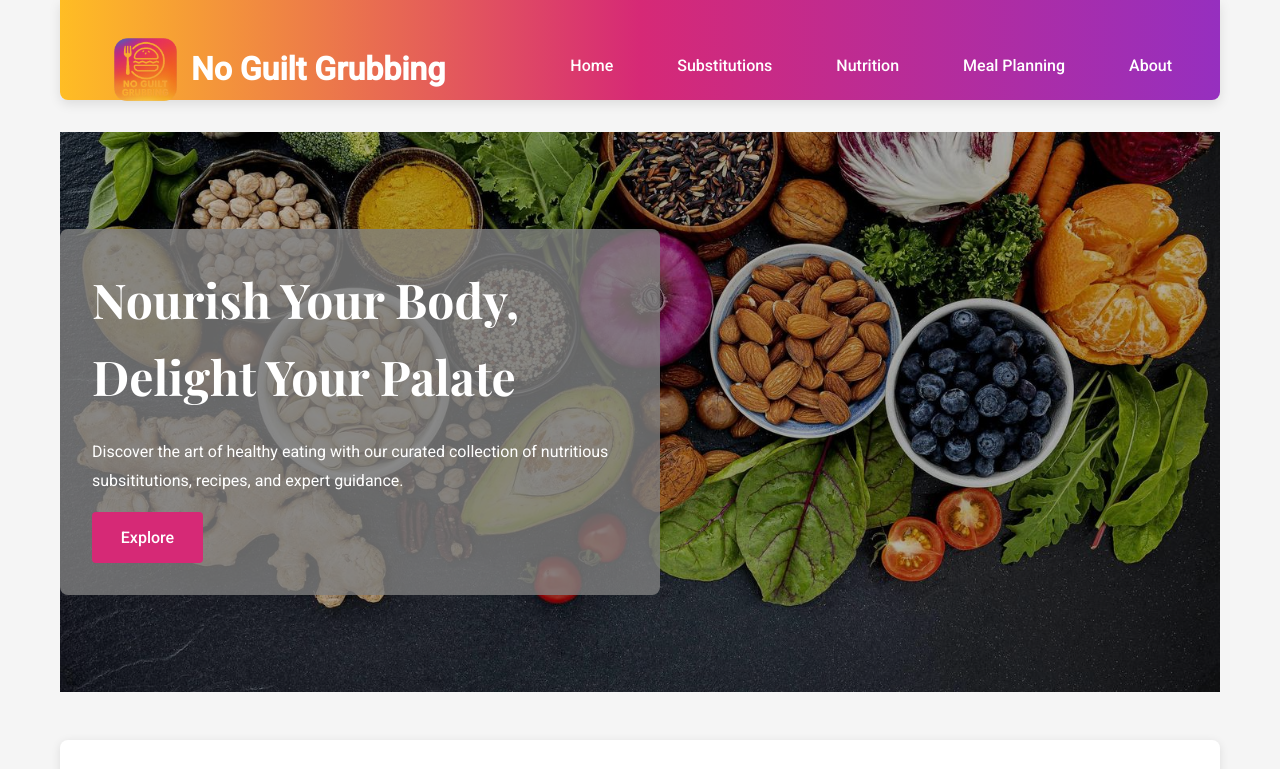
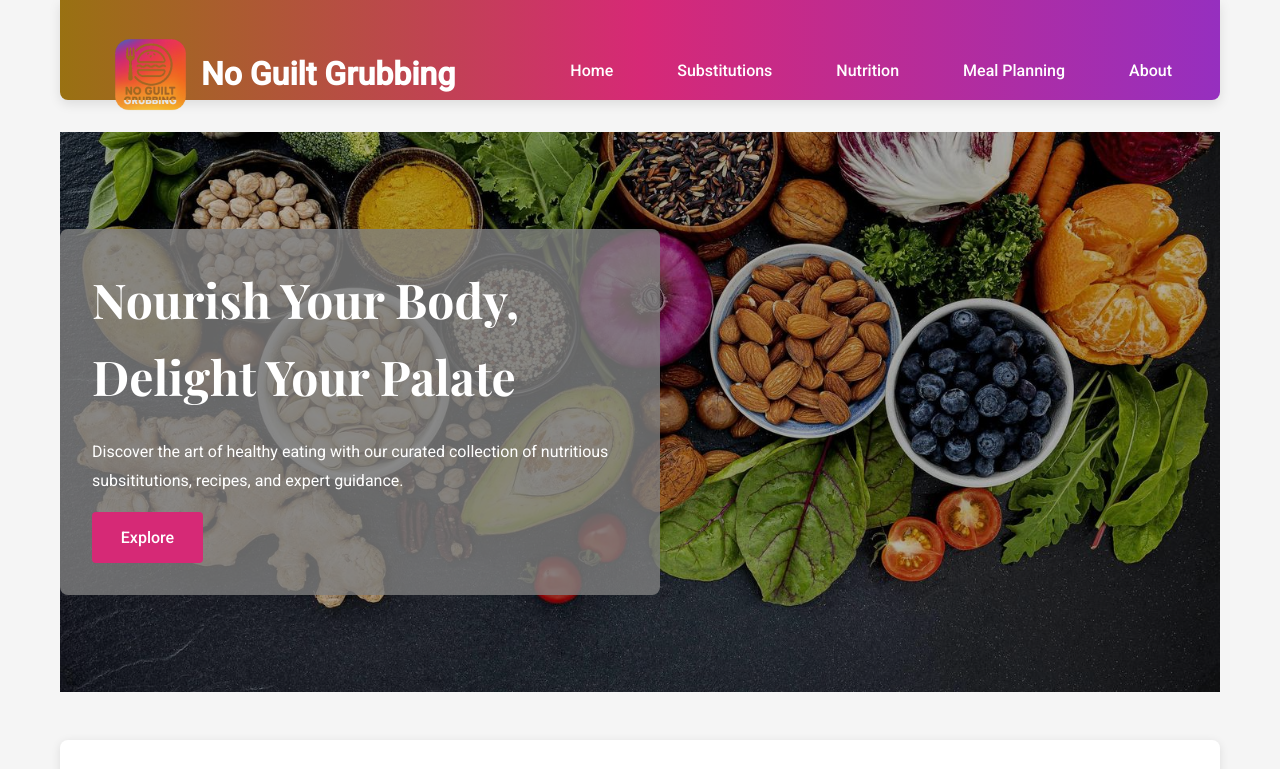
Before and after one commit to bashierd97/noguiltgrubbing.github.io, a plain HTML site: page index.html in a window 1280 px wide. Shown: the top 769 px of the page. Drawn offline with nearby package versions, Linux system fonts and the light colour scheme.

Commit message:
Update style.css

```diff
--- a/css/style.css
+++ b/css/style.css
@@ -28,8 +28,7 @@ body {
 /* Header styles */
 header {
     height: 100px; /* Set a fixed height for the header */
-    background: linear-gradient(90deg, #ffbd24, #D62976, #962FBF); /* Gradient background */
-    color: white;
+    background: linear-gradient(90deg, rgb(153, 113, 18), #D62976, #962FBF); /* Gradient background */
     padding: 1.5rem 0; /* Increased padding for a bolder look */
     margin-bottom: 2rem;
     border-radius: 0 0 8px 8px;
@@ -49,8 +48,13 @@ nav {
     text-decoration: none; /* Remove underline from link */
 }
 
+.logo:hover {
+    background-color: none;
+    color: none;
+}
+
 .logo-image {
-    height: 75px; /* Adjust height as needed */
+    height: 85px; /* Adjust height as needed */
     width: auto; /* Maintain aspect ratio */
     margin-right: 0.5rem; /* Space between image and text */
 }
```
